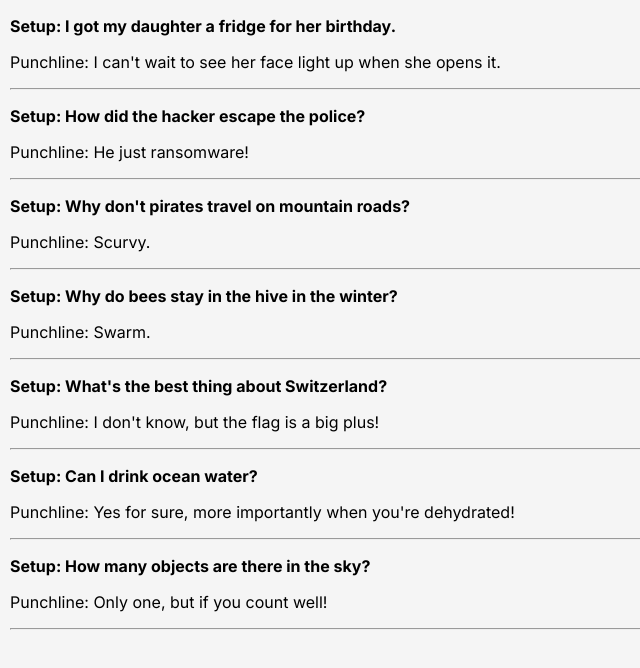
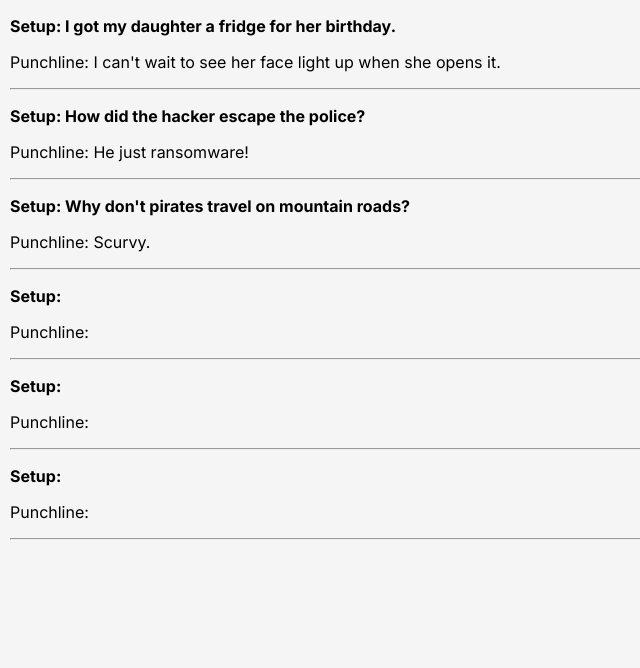
Before and after one commit to mudimurtala/BuildAndLearn, a React (Vite) app in the folder joke-react/: page / in a window 1280 px wide. Shown: the top 668 px of the page, without its empty margins (0-640 px from the left). Built offline with nearby package versions, Linux system fonts and the light colour scheme.

Commit message:
Add files

```diff
--- a/joke-react/App.jsx
+++ b/joke-react/App.jsx
@@ -17,38 +17,26 @@
  * show the punchline?
  */
 
-
-
-
-// import Joke from "./Joke"
-// import jokesData from "./jokesData"
-
-// export default function App() {
-//     const jokeElements = jokesData.map((joke) => {
-//         return <Joke
-//                     setup={joke.setup}
-//                     punchline={joke.punchline}
-//                 />
-//     })
-//     return (
-//         <main>
-//             {jokeElements}
-//         </main>
-//     )
-// }
-
-
-
-import Joke from "./Joke"
-import jokesData from "./jokesData"
+import Joke from "./Joke";
 
 export default function App() {
-    const jokeElements = jokesData.map((joke) => {
-        return <Joke setup={joke.setup} punchline={joke.punchline} />
-    })
     return (
-        <main>
-            {jokeElements}
-        </main>
+        <>
+            <Joke
+                setup="I got my daughter a fridge for her birthday."
+                punchline="I can't wait to see her face light up when she opens it."
+            />
+            <Joke
+                setup="How did the hacker escape the police?"
+                punchline="He just ransomware!"
+            />
+            <Joke
+                setup="Why don't pirates travel on mountain roads?"
+                punchline="Scurvy."
+            />
+            <Joke />
+            <Joke />
+            <Joke />
+        </>
     )
 }
```
